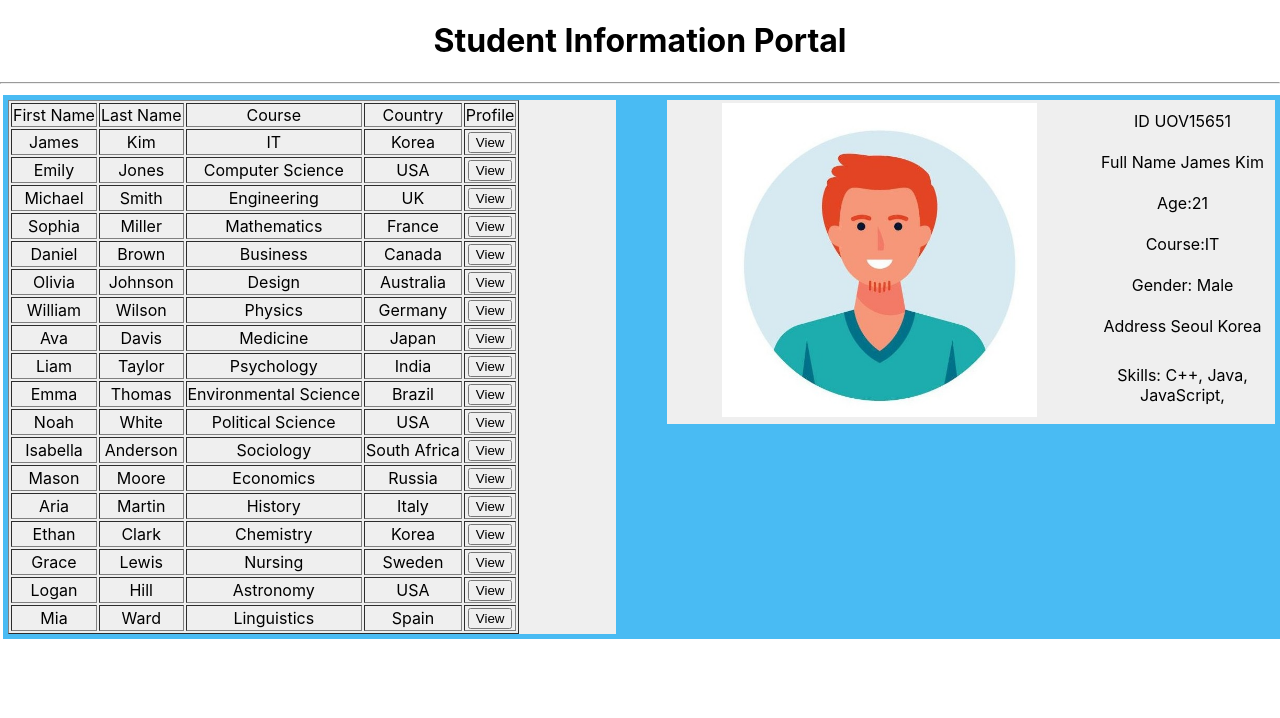
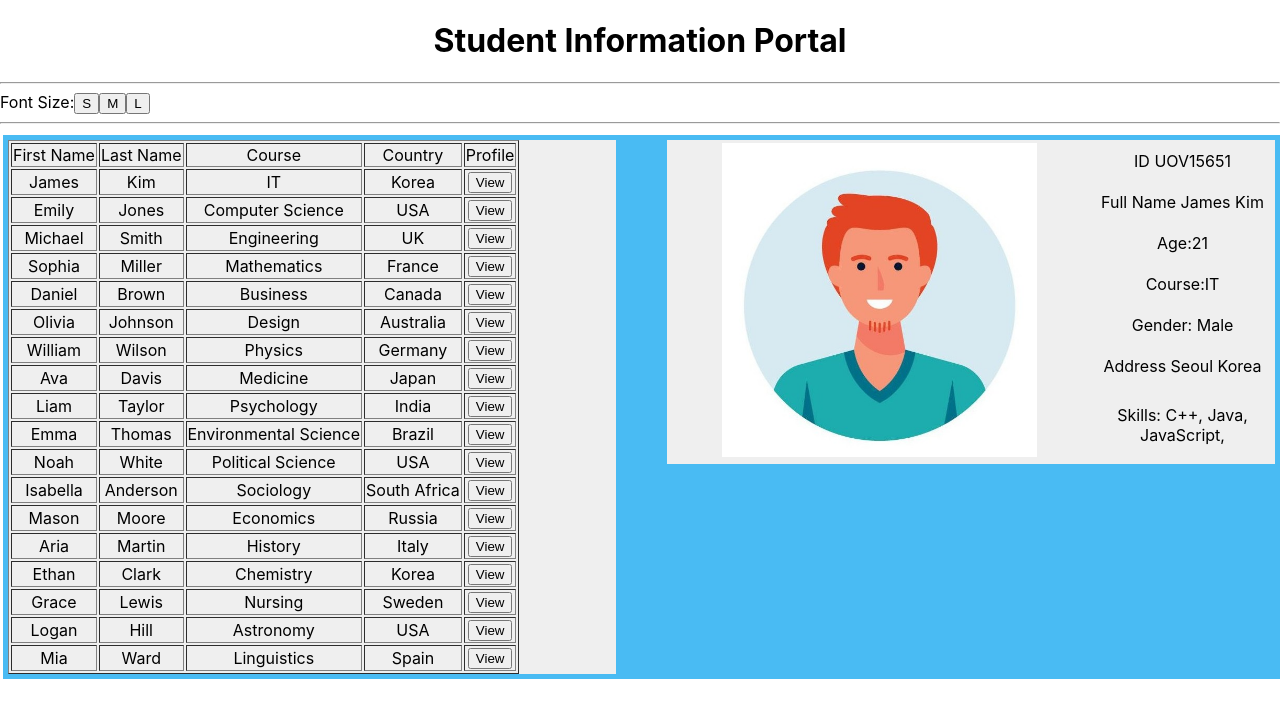
Before and after one commit to udaraKavishka/SPA-Student-Information-Portal, a React (Create React App) app in the folder informationportal/: page / in a window 1280 px wide. Shown: the top 718 px of the page. Built offline with nearby package versions, Linux system fonts and the light colour scheme.

Commit message:
feat: add font size adjustment buttons to App component

```diff
--- a/informationportal/src/App.js
+++ b/informationportal/src/App.js
@@ -1,11 +1,20 @@
+import { useState } from 'react';
 import './App.css';
 import StudentTable from './components/StudentTable';
 import {students} from './data/StudentsDb'
 
 function App() {
+  const [fontSize, setFontSize] = useState(12);
   return (
     <div className="App">
       <h1>Student Information Portal</h1>
+      <hr/>
+      <div align="left">
+        Font Size:
+        <button>S</button>
+        <button>M</button>
+        <button>L</button>
+      </div>
       <hr/>
       <table width="100%">
         <tbody>
```
